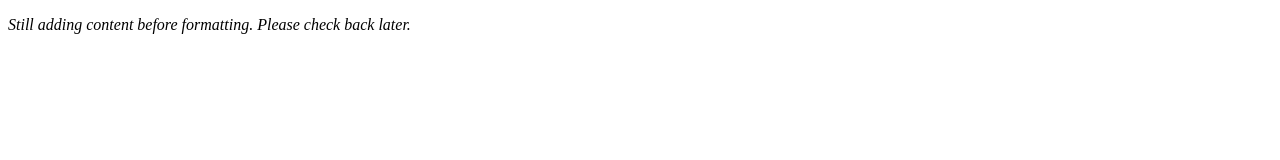
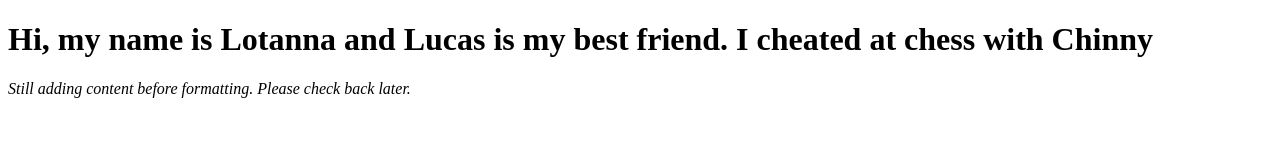
Before and after one commit to cemeka/cemeka.github.io, a plain HTML site: page index.html in a window 1280 px wide. Drawn offline with Linux system fonts and the light colour scheme.

Commit message:
Update index.html

```diff
--- a/index.html
+++ b/index.html
@@ -5,6 +5,8 @@
 		<title>Chinny Emeka. Reference Erickson's page.Can use illinois web hosting </title>
 	</head>
 	<body>
+
+		<h1>Hi, my name is Lotanna and Lucas is my best friend. I cheated at chess with Chinny</h1>
 		<p><em>Still adding content before formatting. Please check back later.</em></p>
 	<!--
 
```
